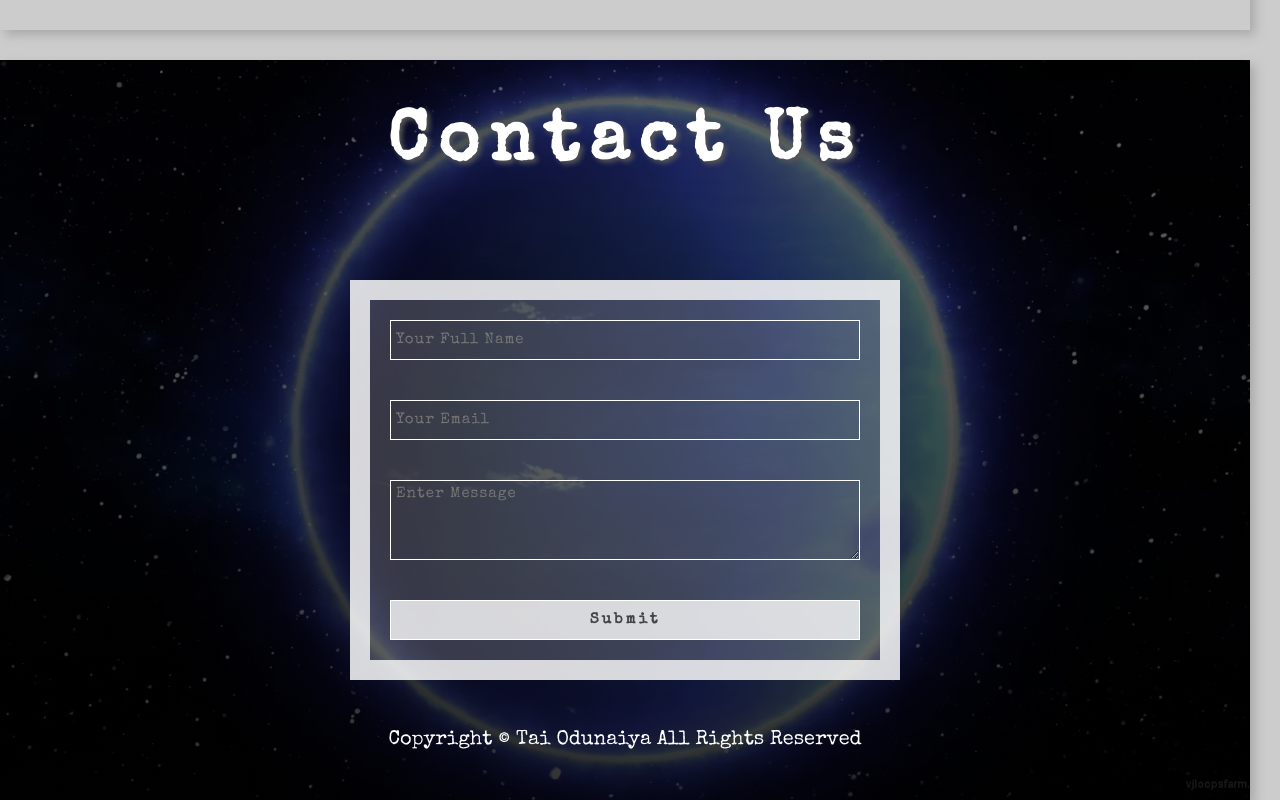
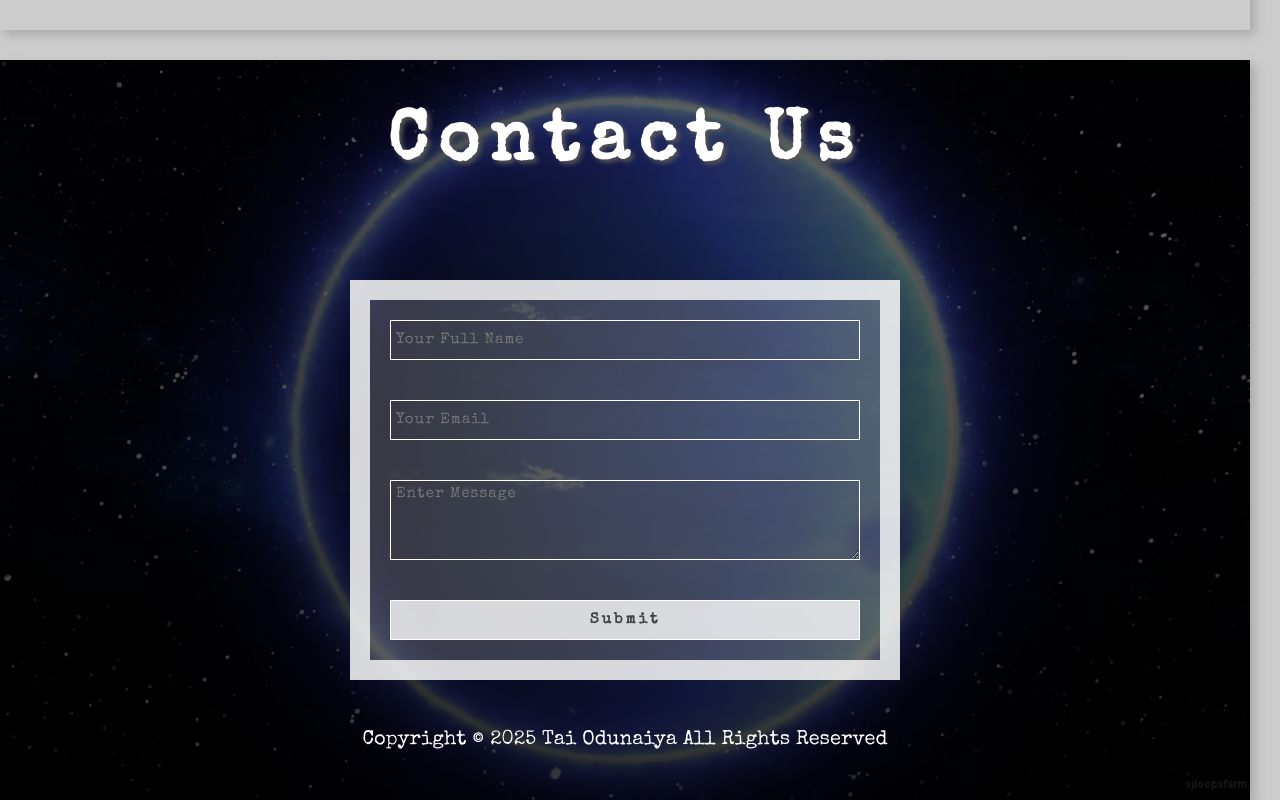
Before and after one commit to TaiOdunaiya/Neptune_Page, a plain HTML site: page index.html in a window 1280 px wide. Shown: the part 3848-4648 px from the top of the page. Drawn offline with nearby package versions, Linux system fonts and the light colour scheme.

```diff
--- a/index.html
+++ b/index.html
@@ -4,6 +4,7 @@
     <meta charset="UTF-8" />
     <meta name="viewport" content="width=device-width, initial-scale=1.0" />
     <title>Planet Neptune</title>
+    <link rel="icon" type="image/png" href="images/Neptune 2.png">
     <link rel="stylesheet" href="style.css" />
     <link
       href="https://fonts.googleapis.com/css2?family=Josefin+Sans:wght@300;400;500;600;700&family=Special+Elite&display=swap"
@@ -114,10 +115,13 @@
           <textarea class="form-input" placeholder="Enter Message"></textarea>
           <input class="form-btn" type="submit" value="Submit" />
         </form>
-        <p class="copyright">Copyright &copy; Tai Odunaiya All Rights Reserved</p>
+        <p class="copyright">Copyright &copy; <span id="current-year"></span> Tai Odunaiya All Rights Reserved</p>
       </section>
     </div>
     <!-- End of Section 5 -->
+    <script>
+      document.getElementById('current-year').textContent = new Date().getFullYear();
+    </script>
     <script src="script.js"></script>
   </body>
 </html>
```
Also changed, not shown: 1 other file.
